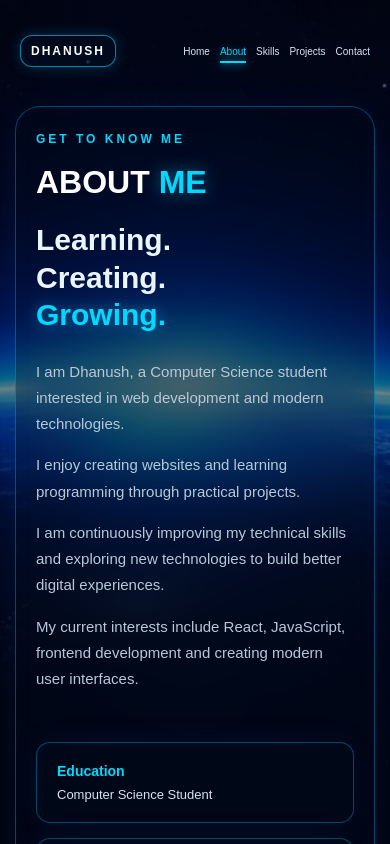
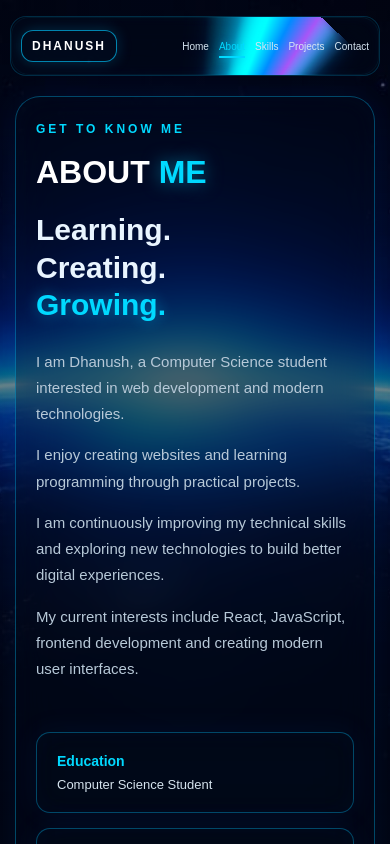
Before and after one commit to dhanushkptcs2024-crypto/my-portfolio, a React app: page /about in a window 390 px wide. Shown: the top 844 px of the page. Built offline with nearby package versions, Linux system fonts and the light colour scheme; the HTML template or start-up script is replaced by a standard one.

Commit message:
Update App.css

```diff
--- a/src/App.css
+++ b/src/App.css
@@ -15,7 +15,6 @@ body {
   font-family: Arial, Helvetica, sans-serif;
   background: #010308;
   color: white;
-
   overflow-x: hidden;
   overflow-y: auto;
 }
@@ -78,15 +77,19 @@ textarea {
 
 /* =========================================
    NAVBAR
+   GLASS + TRAVELING BORDER
 ========================================= */
 
 .navbar {
   width: calc(100% - 70px);
   max-width: 1250px;
 
+  height: 70px;
   min-height: 70px;
 
   margin: 16px auto 0;
+
+  padding: 0 25px;
 
   border-radius: 18px;
 
@@ -94,36 +97,32 @@ textarea {
   align-items: center;
   justify-content: space-between;
 
-  padding: 0 25px;
-
   flex-shrink: 0;
 
   position: relative;
 
-  z-index: 10;
-}
-
-
-/* =========================================
-   HOME NAVBAR
-   GLASS + TRAVELING BORDER
-========================================= */
-
-.home-navbar {
-
-  background: rgba(3, 13, 28, 0.30);
-
-  border: 1px solid rgba(0, 200, 255, 0.18);
+  /*
+    IMPORTANT:
+    Transparent glass background.
+  */
+  background: rgba(3, 13, 28, 0.25);
 
   backdrop-filter: blur(20px);
   -webkit-backdrop-filter: blur(20px);
 
-  border-radius: 18px;
+  /*
+    Very faint normal border.
+  */
+  border: 1px solid rgba(0, 200, 255, 0.20);
 
+  /*
+    Keep the moving glow inside the navbar.
+  */
   overflow: hidden;
 
-  box-shadow: none;
-
+  /*
+    Creates separate stacking layer.
+  */
   isolation: isolate;
 
   animation: navAnimation 0.7s ease;
@@ -131,96 +130,119 @@ textarea {
 
 
 /* =========================================
-   SVG BORDER
+   TRAVELING GLOW
 ========================================= */
 
-.navbar-border {
+.navbar::before {
+
+  content: "";
 
   position: absolute;
 
-  left: 0;
-  top: 0;
+  /*
+    Make the animated layer slightly larger
+    than the navbar.
+  */
+  inset: -60%;
 
-  width: 100%;
-  height: 100%;
+  /*
+    This is the important part.
+    Only a small section is bright.
+  */
+  background:
+    conic-gradient(
+      from 0deg,
+
+      transparent 0deg,
+
+      transparent 320deg,
+
+      rgba(0, 255, 255, 0.15) 330deg,
+
+      #00ffff 338deg,
+
+      #008cff 344deg,
+
+      #a855f7 350deg,
+
+      rgba(168, 85, 247, 0.15) 356deg,
+
+      transparent 360deg
+    );
+
+  /*
+    Cut out the middle.
+
+    This means the color appears ONLY
+    around the border, not inside the navbar.
+  */
+  -webkit-mask:
+    linear-gradient(#000 0 0) content-box,
+    linear-gradient(#000 0 0);
+
+  -webkit-mask-composite: xor;
+
+  mask:
+    linear-gradient(#000 0 0) content-box,
+    linear-gradient(#000 0 0);
+
+  mask-composite: exclude;
+
+  /*
+    Border thickness.
+  */
+  padding: 61%;
+
+  /*
+    Glow movement.
+  */
+  animation: navbarGlowTravel 5s linear infinite;
+
+  /*
+    Glow softness.
+  */
+  filter:
+    drop-shadow(0 0 3px #00ffff)
+    drop-shadow(0 0 8px rgba(0, 180, 255, 0.8))
+    drop-shadow(0 0 14px rgba(0, 120, 255, 0.45));
 
   pointer-events: none;
 
   z-index: 1;
-
-  overflow: visible;
 }
 
 
 /* =========================================
-   FAINT BORDER
+   SECOND VERY SOFT GLOW
 ========================================= */
 
-.navbar-border-base {
+.navbar::after {
 
-  fill: none;
+  content: "";
 
-  stroke: rgba(0, 200, 255, 0.18);
+  position: absolute;
 
-  stroke-width: 1.5;
+  inset: 0;
+
+  border-radius: 18px;
+
+  border: 1px solid rgba(0, 210, 255, 0.08);
+
+  box-shadow:
+    inset 0 0 12px rgba(0, 170, 255, 0.04);
+
+  pointer-events: none;
+
+  z-index: 1;
 }
 
 
 /* =========================================
-   TRAVELING GLOW
+   MAKE CONTENT STAY ABOVE BORDER
 ========================================= */
 
-.navbar-border-moving {
-
-  fill: none;
-
-  stroke: url(#borderGradient);
-
-  stroke-width: 2.5;
-
-  stroke-linecap: round;
-
-  stroke-linejoin: round;
-
-  filter: url(#borderGlow);
-
-  /*
-    One small glowing section.
-    The remaining part is invisible.
-  */
-
-  stroke-dasharray: 90 910;
-
-  stroke-dashoffset: 0;
-
-  animation:
-    borderTravel 5s linear infinite;
-}
-
-
-/* =========================================
-   BORDER TRAVEL ANIMATION
-========================================= */
-
-@keyframes borderTravel {
-
-  from {
-    stroke-dashoffset: 1000;
-  }
-
-  to {
-    stroke-dashoffset: 0;
-  }
-
-}
-
-
-/* =========================================
-   NAVBAR CONTENT
-========================================= */
-
-.home-navbar .logo,
-.home-navbar .nav-links {
+.navbar .logo,
+.navbar .nav-links {
 
   position: relative;
 
@@ -229,11 +251,27 @@ textarea {
 
 
 /* =========================================
+   BORDER TRAVEL ANIMATION
+========================================= */
+
+@keyframes navbarGlowTravel {
+
+  0% {
+    transform: rotate(0deg);
+  }
+
+  100% {
+    transform: rotate(360deg);
+  }
+
+}
+
+
+/* =========================================
    LOGO
 ========================================= */
 
 .logo {
-
   padding: 11px 25px;
 
   border: 1px solid rgba(0, 200, 255, 0.65);
@@ -257,7 +295,6 @@ textarea {
 }
 
 .logo:hover {
-
   color: #00d9ff;
 
   border-color: #00d9ff;
@@ -274,16 +311,12 @@ textarea {
 ========================================= */
 
 .nav-links {
-
   display: flex;
-
   align-items: center;
-
   gap: 38px;
 }
 
 .nav-link {
-
   color: #d6e6f2;
 
   font-size: 15px;
@@ -294,12 +327,10 @@ textarea {
 }
 
 .nav-link:hover {
-
   color: #00d9ff;
 }
 
 .nav-link.active {
-
   color: #00d9ff;
 
   text-shadow:
@@ -307,7 +338,6 @@ textarea {
 }
 
 .nav-link.active::after {
-
   content: "";
 
   position: absolute;
@@ -331,7 +361,6 @@ textarea {
 ========================================= */
 
 .home-page {
-
   flex: 1;
 
   display: flex;
@@ -344,7 +373,6 @@ textarea {
 }
 
 .hero {
-
   width: min(100%, 980px);
 
   min-height: 430px;
@@ -365,7 +393,6 @@ textarea {
 }
 
 .hero::after {
-
   content: "";
 
   position: absolute;
@@ -382,7 +409,6 @@ textarea {
 }
 
 .hero-content {
-
   position: relative;
 
   z-index: 2;
@@ -391,7 +417,6 @@ textarea {
 }
 
 .small-title {
-
   color: #00d9ff;
 
   font-size: 12px;
@@ -404,7 +429,6 @@ textarea {
 }
 
 .hero h1 {
-
   font-size: clamp(50px, 6vw, 76px);
 
   line-height: 1;
@@ -416,7 +440,6 @@ textarea {
 
 .hero h1 span,
 h1 span {
-
   color: #00d9ff;
 
   text-shadow:
@@ -424,7 +447,6 @@ h1 span {
 }
 
 .hero h2 {
-
   font-size: 21px;
 
   font-weight: 500;
@@ -435,7 +457,6 @@ h1 span {
 }
 
 .hero-description {
-
   max-width: 680px;
 
   color: #b8c9d7;
@@ -453,14 +474,12 @@ h1 span {
 ========================================= */
 
 .hero-buttons {
-
   display: flex;
 
   gap: 15px;
 }
 
 .btn {
-
   display: inline-flex;
 
   align-items: center;
@@ -483,7 +502,6 @@ h1 span {
 }
 
 .primary-btn {
-
   background: #00cfff;
 
   color: #001019;
@@ -497,7 +515,6 @@ h1 span {
 }
 
 .primary-btn:hover {
-
   transform: translateY(-3px);
 
   box-shadow:
@@ -505,7 +522,6 @@ h1 span {
 }
 
 .secondary-btn {
-
   background: rgba(0, 15, 30, 0.4);
 
   color: white;
@@ -514,7 +530,6 @@ h1 span {
 }
 
 .secondary-btn:hover {
-
   color: #00d9ff;
 
   border-color: #00d9ff;
@@ -531,7 +546,6 @@ h1 span {
 ========================================= */
 
 .inner-page {
-
   flex: 1;
 
   display: flex;
@@ -546,7 +560,6 @@ h1 span {
 }
 
 .page-card {
-
   width: min(100%, 1080px);
 
   border-radius: 25px;
@@ -559,12 +572,10 @@ h1 span {
 }
 
 .page-heading {
-
   margin-bottom: 32px;
 }
 
 .page-heading h1 {
-
   font-size: 52px;
 
   text-transform: uppercase;
@@ -573,7 +584,6 @@ h1 span {
 }
 
 .heading-description {
-
   color: #9fb4c4;
 
   line-height: 1.6;
@@ -585,7 +595,6 @@ h1 span {
 ========================================= */
 
 .about-content {
-
   display: grid;
 
   grid-template-columns: 0.8fr 1.4fr;
@@ -598,7 +607,6 @@ h1 span {
 }
 
 .about-left h2 {
-
   font-size: 39px;
 
   line-height: 1.25;
@@ -607,7 +615,6 @@ h1 span {
 }
 
 .cyan-text {
-
   color: #00d9ff !important;
 
   text-shadow:
@@ -615,7 +622,6 @@ h1 span {
 }
 
 .about-right {
-
   color: #b7c9d8;
 
   line-height: 1.75;
@@ -624,12 +630,10 @@ h1 span {
 }
 
 .about-right p {
-
   margin-bottom: 15px;
 }
 
 .about-boxes {
-
   display: grid;
 
   grid-template-columns: repeat(3, 1fr);
@@ -638,7 +642,6 @@ h1 span {
 }
 
 .info-box {
-
   border-radius: 14px;
 
   padding: 20px;
@@ -647,7 +650,6 @@ h1 span {
 }
 
 .info-box:hover {
-
   border-color: #00d9ff;
 
   transform: translateY(-4px);
@@ -657,7 +659,6 @@ h1 span {
 }
 
 .info-box h3 {
-
   color: #00d9ff;
 
   margin-bottom: 8px;
@@ -666,7 +667,6 @@ h1 span {
 }
 
 .info-box p {
-
   color: #d5e4ef;
 
   font-size: 13px;
@@ -678,7 +678,6 @@ h1 span {
 ========================================= */
 
 .skills-grid {
-
   display: grid;
 
   grid-template-columns: repeat(4, 1fr);
@@ -687,7 +686,6 @@ h1 span {
 }
 
 .skill-card {
-
   height: 125px;
 
   border-radius: 16px;
@@ -708,7 +706,6 @@ h1 span {
 }
 
 .skill-card:hover {
-
   transform: translateY(-7px);
 
   border-color: #00d9ff;
@@ -718,7 +715,6 @@ h1 span {
 }
 
 .skill-symbol {
-
   font-size: 26px;
 
   font-weight: 800;
@@ -730,14 +726,12 @@ h1 span {
 }
 
 .skill-card h3 {
-
   font-size: 14px;
 
   color: white;
 }
 
 .skill-line {
-
   width: 25px;
 
   height: 2px;
@@ -754,12 +748,10 @@ h1 span {
 ========================================= */
 
 .projects-list {
-
   margin-top: 15px;
 }
 
 .project-card {
-
   min-height: 240px;
 
   border-radius: 20px;
@@ -776,7 +768,6 @@ h1 span {
 }
 
 .project-card:hover {
-
   transform: translateY(-5px);
 
   border-color: #00d9ff;
@@ -786,7 +777,6 @@ h1 span {
 }
 
 .project-icon {
-
   width: 110px;
 
   height: 110px;
@@ -814,12 +804,10 @@ h1 span {
 }
 
 .project-details {
-
   flex: 1;
 }
 
 .project-type {
-
   color: #00d9ff;
 
   font-size: 11px;
@@ -830,14 +818,12 @@ h1 span {
 }
 
 .project-details h2 {
-
   font-size: 28px;
 
   margin-bottom: 12px;
 }
 
 .project-details > p {
-
   color: #afc2d1;
 
   line-height: 1.7;
@@ -848,7 +834,6 @@ h1 span {
 }
 
 .technology-list {
-
   display: flex;
 
   gap: 8px;
@@ -857,7 +842,6 @@ h1 span {
 }
 
 .technology-list span {
-
   padding: 6px 11px;
 
   border-radius: 20px;
@@ -872,7 +856,6 @@ h1 span {
 }
 
 .project-arrow {
-
   font-size: 30px;
 
   color: #00d9ff;
@@ -881,12 +864,10 @@ h1 span {
 }
 
 .project-card:hover .project-arrow {
-
   transform: translate(5px, -5px);
 }
 
 .project-contact-btn {
-
   display: block;
 
   width: fit-content;
@@ -907,7 +888,6 @@ h1 span {
 }
 
 .project-contact-btn:hover {
-
   background: rgba(0, 200, 255, 0.1);
 
   border-color: #00d9ff;
@@ -924,7 +904,6 @@ h1 span {
 ========================================= */
 
 .contact-card {
-
   display: grid;
 
   grid-template-columns: 1fr 1fr;
@@ -935,7 +914,6 @@ h1 span {
 }
 
 .contact-left h1 {
-
   font-size: 52px;
 
   text-transform: uppercase;
@@ -944,7 +922,6 @@ h1 span {
 }
 
 .contact-description {
-
   color: #aebfce;
 
   line-height: 1.7;
@@ -955,7 +932,6 @@ h1 span {
 }
 
 .contact-info {
-
   display: flex;
 
   flex-direction: column;
@@ -964,7 +940,6 @@ h1 span {
 }
 
 .contact-item {
-
   display: flex;
 
   align-items: center;
@@ -977,7 +952,6 @@ h1 span {
 }
 
 .contact-symbol {
-
   width: 42px;
 
   height: 42px;
@@ -998,14 +972,12 @@ h1 span {
 }
 
 .contact-item small {
-
   color: #00d9ff;
 
   font-size: 11px;
 }
 
 .contact-item p {
-
   color: #d7e6f0;
 
   font-size: 13px;
@@ -1014,7 +986,6 @@ h1 span {
 }
 
 .contact-form {
-
   padding: 28px;
 
   border-radius: 20px;
@@ -1027,7 +998,6 @@ h1 span {
 }
 
 .contact-form label {
-
   color: #cfe0ec;
 
   font-size: 13px;
@@ -1037,7 +1007,6 @@ h1 span {
 
 .contact-form input,
 .contact-form textarea {
-
   width: 100%;
 
   border: 1px solid rgba(0, 200, 255, 0.25);
@@ -1059,13 +1028,11 @@ h1 span {
 
 .contact-form input::placeholder,
 .contact-form textarea::placeholder {
-
   color: #718797;
 }
 
 .contact-form input:focus,
 .contact-form textarea:focus {
-
   border-color: #00d9ff;
 
   box-shadow:
@@ -1073,7 +1040,6 @@ h1 span {
 }
 
 .contact-form .btn {
-
   margin-top: 10px;
 }
 
@@ -1083,7 +1049,6 @@ h1 span {
 ========================================= */
 
 @keyframes navAnimation {
-
   from {
     opacity: 0;
     transform: translateY(-20px);
@@ -1093,11 +1058,9 @@ h1 span {
     opacity: 1;
     transform: translateY(0);
   }
-
 }
 
 @keyframes heroAnimation {
-
   from {
     opacity: 0;
     transform: translateY(25px) scale(0.98);
@@ -1107,11 +1070,9 @@ h1 span {
     opacity: 1;
     transform: translateY(0) scale(1);
   }
-
 }
 
 @keyframes pageAnimation {
-
   from {
     opacity: 0;
     transform: translateY(20px);
@@ -1121,7 +1082,6 @@ h1 span {
     opacity: 1;
     transform: translateY(0);
   }
-
 }
 
 
@@ -1132,90 +1092,69 @@ h1 span {
 @media (max-width: 850px) {
 
   .navbar {
-
     width: calc(100% - 30px);
-
     padding: 0 15px;
   }
 
   .nav-links {
-
     gap: 16px;
   }
 
   .nav-link {
-
     font-size: 12px;
   }
 
   .logo {
-
     font-size: 15px;
-
     padding: 9px 13px;
-
     letter-spacing: 2px;
   }
 
   .hero {
-
     padding: 40px 30px;
-
     min-height: 380px;
   }
 
   .hero h1 {
-
     font-size: 45px;
   }
 
   .hero h2 {
-
     font-size: 17px;
   }
 
   .hero-description {
-
     font-size: 14px;
   }
 
   .inner-page {
-
     padding: 20px 15px 40px;
   }
 
   .page-card {
-
     padding: 30px;
   }
 
   .page-heading h1,
   .contact-left h1 {
-
     font-size: 40px;
   }
 
   .about-content {
-
     grid-template-columns: 1fr;
-
     gap: 25px;
   }
 
   .about-left h2 {
-
     font-size: 30px;
   }
 
   .skills-grid {
-
     grid-template-columns: repeat(3, 1fr);
   }
 
   .contact-card {
-
     grid-template-columns: 1fr;
-
     gap: 25px;
   }
 }
@@ -1228,161 +1167,121 @@ h1 span {
 @media (max-width: 600px) {
 
   body {
-
     overflow-x: hidden;
-
     overflow-y: auto;
   }
 
   .page {
-
     min-height: 100vh;
-
     height: auto;
   }
 
   .navbar {
-
     height: 60px;
-
+    min-height: 60px;
     width: calc(100% - 20px);
-
     padding: 0 10px;
+    border-radius: 16px;
   }
 
   .nav-links {
-
     gap: 10px;
   }
 
   .nav-link {
-
     font-size: 10px;
   }
 
   .nav-link.active::after {
-
     bottom: -6px;
   }
 
   .logo {
-
     font-size: 12px;
-
     padding: 8px 10px;
-
     letter-spacing: 2px;
   }
 
   .hero {
-
     padding: 30px 22px;
-
     min-height: 360px;
   }
 
   .hero h1 {
-
     font-size: 38px;
   }
 
   .hero h2 {
-
     font-size: 15px;
   }
 
   .hero-buttons {
-
     flex-direction: column;
-
     width: 100%;
   }
 
   .btn {
-
     width: 100%;
   }
 
   .inner-page {
-
     align-items: flex-start;
-
     padding: 20px 15px 40px;
   }
 
   .page-card {
-
     width: 100%;
-
     max-height: none;
-
     overflow: visible;
-
     padding: 25px 20px;
   }
 
   .page-heading {
-
     margin-bottom: 20px;
   }
 
   .page-heading h1,
   .contact-left h1 {
-
     font-size: 32px;
   }
 
   .skills-grid {
-
     grid-template-columns: repeat(2, 1fr);
-
     gap: 12px;
   }
 
   .skill-card {
-
     height: 105px;
   }
 
   .about-boxes {
-
     grid-template-columns: 1fr;
   }
 
   .project-card {
-
     padding: 20px;
-
     gap: 15px;
   }
 
   .project-icon {
-
     width: 70px;
-
     height: 70px;
-
     font-size: 22px;
   }
 
   .project-details h2 {
-
     font-size: 20px;
   }
 
   .project-details > p {
-
     font-size: 12px;
   }
 
   .project-arrow {
-
     display: none;
   }
 
   .contact-form {
-
     padding: 20px;
   }
-
-                         }
+    }
```
